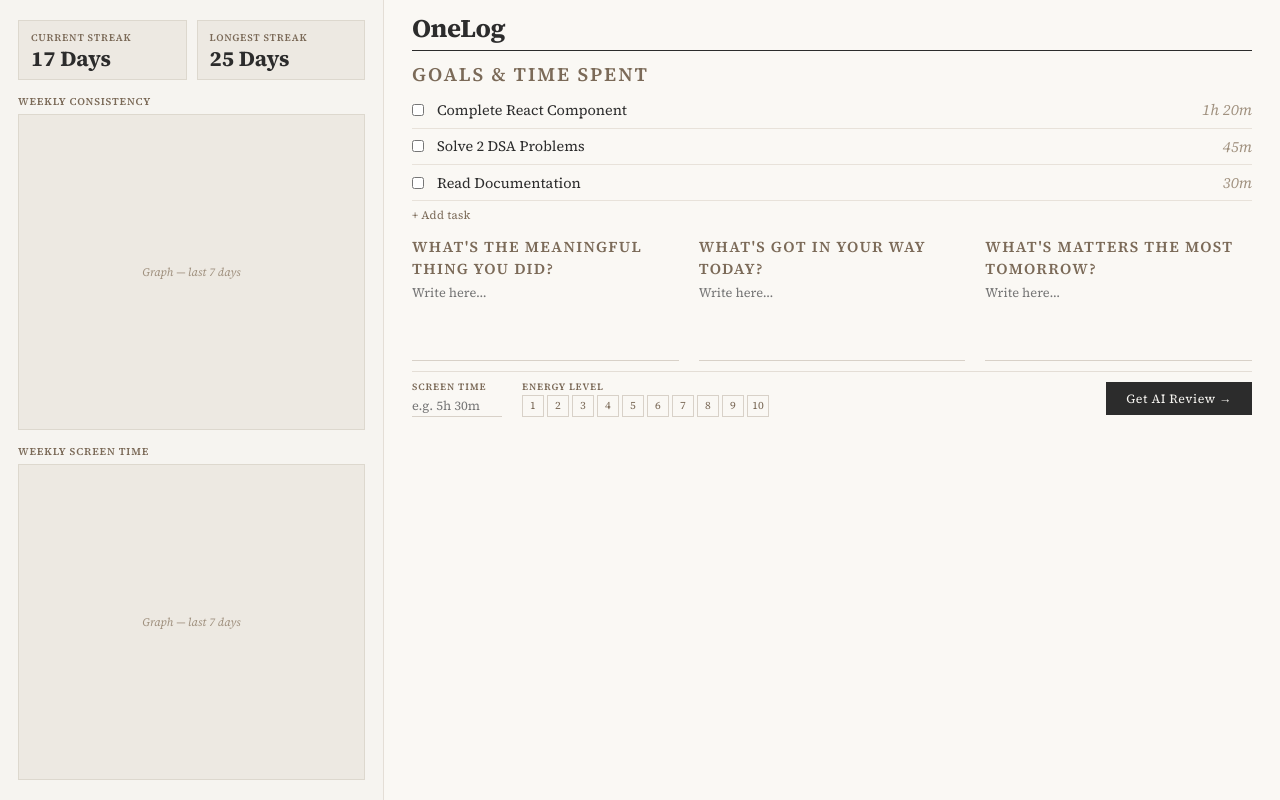
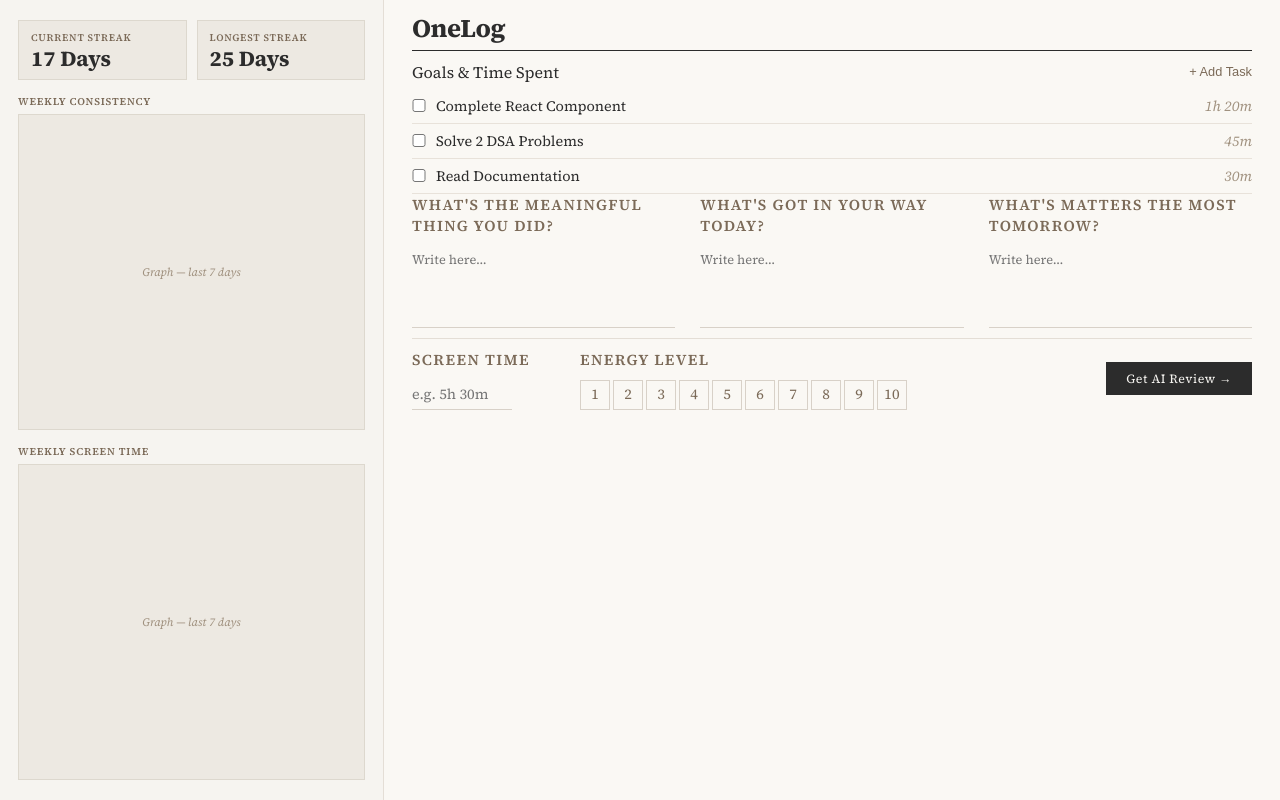
Before and after one commit to Vardhan2006/OneLog, a React (Vite) app: page / in a window 1280 px wide. Built offline with nearby package versions, Linux system fonts and the light colour scheme.

Commit message:
feat: build OneLog journal interface and interactive task list

```diff
--- a/src/components/journal/TaskList.jsx
+++ b/src/components/journal/TaskList.jsx
@@ -0,0 +1,115 @@
+import { useState } from "react";
+
+function TaskList() {
+  const [tasks, setTasks] = useState([
+    {
+      id: 1,
+      text: "Complete React Component",
+      time: "1h 20m",
+      completed: false,
+    },
+    {
+      id: 2,
+      text: "Solve 2 DSA Problems",
+      time: "45m",
+      completed: false,
+    },
+    {
+      id: 3,
+      text: "Read Documentation",
+      time: "30m",
+      completed: false,
+    },
+  ]);
+
+  const addTask = () => {
+    setTasks([
+      ...tasks,
+      {
+        id: Date.now(),
+        text: "",
+        time: "",
+        completed: false,
+      },
+    ]);
+  };
+
+  const toggleTask = (id) => {
+    setTasks(
+      tasks.map((task) =>
+        task.id === id
+          ? { ...task, completed: !task.completed }
+          : task
+      )
+    );
+  };
+
+  const updateTask = (id, field, value) => {
+    setTasks(
+      tasks.map((task) =>
+        task.id === id
+          ? { ...task, [field]: value }
+          : task
+      )
+    );
+  };
+
+  return (
+    <div className="tasks-section">
+      <div className="tasks-header">
+        <div className="section-label">
+          Goals & Time Spent
+        </div>
+
+        <button
+          className="add-task-btn"
+          onClick={addTask}
+        >
+          + Add Task
+        </button>
+      </div>
+
+      <div className="tasks-grid">
+        {tasks.map((task) => (
+          <div className="task-row" key={task.id}>
+            <input
+              type="checkbox"
+              checked={task.completed}
+              onChange={() => toggleTask(task.id)}
+            />
+
+            <input
+              className="task-input"
+              type="text"
+              value={task.text}
+              placeholder="Enter task"
+              onChange={(e) =>
+                updateTask(
+                  task.id,
+                  "text",
+                  e.target.value
+                )
+              }
+            />
+
+            <input
+              className="time-input"
+              type="text"
+              value={task.time}
+              placeholder="30m"
+              onChange={(e) =>
+                updateTask(
+                  task.id,
+                  "time",
+                  e.target.value
+                )
+              }
+            />
+          </div>
+        ))}
+      </div>
+    </div>
+  );
+}
+
+export default TaskList;
--- a/src/pages/Home.jsx
+++ b/src/pages/Home.jsx
@@ -1,4 +1,5 @@
 import "../styles/Home.css";
+import TaskList from "../components/journal/TaskList";
 
 function Home() {
   return (
@@ -35,27 +36,7 @@ function Home() {
           <h1 className="logo">OneLog</h1>
 
           {/* Tasks */}
-          <div className="tasks-section">
-            <div className="section-label">Goals &amp; Time Spent</div>
-
-            <div className="task-row">
-              <input type="checkbox" />
-              <span className="task-name">Complete React Component</span>
-              <span className="task-time">1h 20m</span>
-            </div>
-            <div className="task-row">
-              <input type="checkbox" />
-              <span className="task-name">Solve 2 DSA Problems</span>
-              <span className="task-time">45m</span>
-            </div>
-            <div className="task-row">
-              <input type="checkbox" />
-              <span className="task-name">Read Documentation</span>
-              <span className="task-time">30m</span>
-            </div>
-
-            <button className="add-task-btn">+ Add task</button>
-          </div>
+          <TaskList />
 
           {/* 3 questions in a row */}
           <div className="questions-grid">
@@ -85,7 +66,7 @@ function Home() {
               <div className="footer-field">
                 <label>Energy Level</label>
                 <div className="energy-levels">
-                  {[1,2,3,4,5,6,7,8,9,10].map(n => (
+                  {[1, 2, 3, 4, 5, 6, 7, 8, 9, 10].map(n => (
                     <button key={n} type="button">{n}</button>
                   ))}
                 </div>
--- a/src/styles/Home.css
+++ b/src/styles/Home.css
@@ -142,69 +142,60 @@ body {
 
 /* ── TASKS SECTION ──────────────────────────── */
 
-.tasks-section {
-  margin-bottom: 10px;
-  flex-shrink: 0;
+.tasks-header {
+  display: flex;
+  justify-content: space-between;
+  align-items: center;
+  margin-bottom: 6px;
 }
 
-.section-label {
-  font-size: 1.2rem;
-  font-weight: 600;
-  text-transform: uppercase;
-  letter-spacing: 0.1em;
-  color: #7b6a58;
-  margin-bottom: 5px;
+.tasks-grid {
+  display: grid;
+  grid-template-rows: repeat(3, auto);
+  grid-auto-flow: column;
+  gap: 0 40px;
 }
 
 .task-row {
   display: grid;
-  grid-template-columns: 14px 1fr 80px;
+  grid-template-columns: 14px 1fr 70px;
+  gap: 10px;
   align-items: center;
-  gap: 11px;
   padding: 7px 0;
   border-bottom: 1px solid #e8e2da;
 }
 
-.task-row:first-of-type {
-  border-top: 1px solid #e8e2da;
+.task-input,
+.time-input {
+  border: none;
+  background: transparent;
+  font-family: inherit;
+  font-size: 0.9rem;
+  outline: none;
 }
 
-.task-row input[type="checkbox"] {
-  width: 12px;
-  height: 12px;
-  cursor: pointer;
-  accent-color: #2c2c2c;
-  flex-shrink: 0;
-}
-
-.task-row .task-name {
-  font-size: 0.9rem;
+.task-input {
   color: #2c2c2c;
 }
 
-.task-row .task-time {
-  font-size: 0.95rem;
+.time-input {
+  text-align: right;
   color: #a0917f;
   font-style: italic;
-  text-align: right;
+  width: 70px;
+}
+
+.task-input:focus,
+.time-input:focus {
+  border-bottom: 1px solid #7b6a58;
 }
 
 .add-task-btn {
   background: transparent;
+  border: none;
   color: #7b6a58;
-  border: none;
-  padding: 3px 0;
-  font-size: 0.72rem;
-  font-family: inherit;
   cursor: pointer;
-  letter-spacing: 0.02em;
-  text-align: left;
-  margin-top: 3px;
-}
-
-.add-task-btn:hover {
-  color: #2c2c2c;
-  opacity: 1;
+  font-size: 0.8rem;
 }
 
 /* ── QUESTIONS GRID ─────────────────────────── */
@@ -212,14 +203,14 @@ body {
 .questions-grid {
   display: grid;
   grid-template-columns: 1fr 1fr 1fr;
-  gap: 10px 20px;
+  gap: 10px 25px;
   flex-shrink: 0;
   margin-bottom: 10px;
 }
 
 .q-group {
-  display: flex;
-  flex-direction: column;
+  display: grid;
+  grid-template-rows: 55px 1fr;
 }
 
 .q-group label {
@@ -264,34 +255,36 @@ body {
 .footer-fields {
   display: flex;
   align-items: center;
-  gap: 20px;
+  gap: 50px;
   flex: 1;
 }
 
 .footer-field {
-  display: flex;
-  flex-direction: column;
-  gap: 2px;
+  display: grid;
+  grid-template-rows: 24px auto;
+  gap: 8px;
 }
 
 .footer-field label {
-  font-size: 0.6rem;
+  font-size: 0.95rem;
   font-weight: 600;
   text-transform: uppercase;
   letter-spacing: 0.09em;
   color: #7b6a58;
+  display: flex;
+  align-items: center;
 }
 
 .footer-field input[type="text"] {
   border: none;
   border-bottom: 1px solid #d8d1c8;
   background: transparent;
-  padding: 2px 0;
-  font-size: 0.8rem;
+  padding: 5px 0;
+  font-size: 0.9rem;
   font-family: inherit;
   color: #2c2c2c;
   outline: none;
-  width: 90px;
+  width: 100px;
 }
 
 .footer-field input[type="text"]:focus {
@@ -301,13 +294,14 @@ body {
 .energy-levels {
   display: flex;
   gap: 3px;
+  align-items: center;
 }
 
 .energy-levels button {
-  width: 22px;
-  height: 22px;
+  width: 30px;
+  height: 30px;
   padding: 0;
-  font-size: 0.68rem;
+  font-size: 0.90rem;
   background: transparent;
   color: #7b6a58;
   border: 1px solid #d8d1c8;
```
